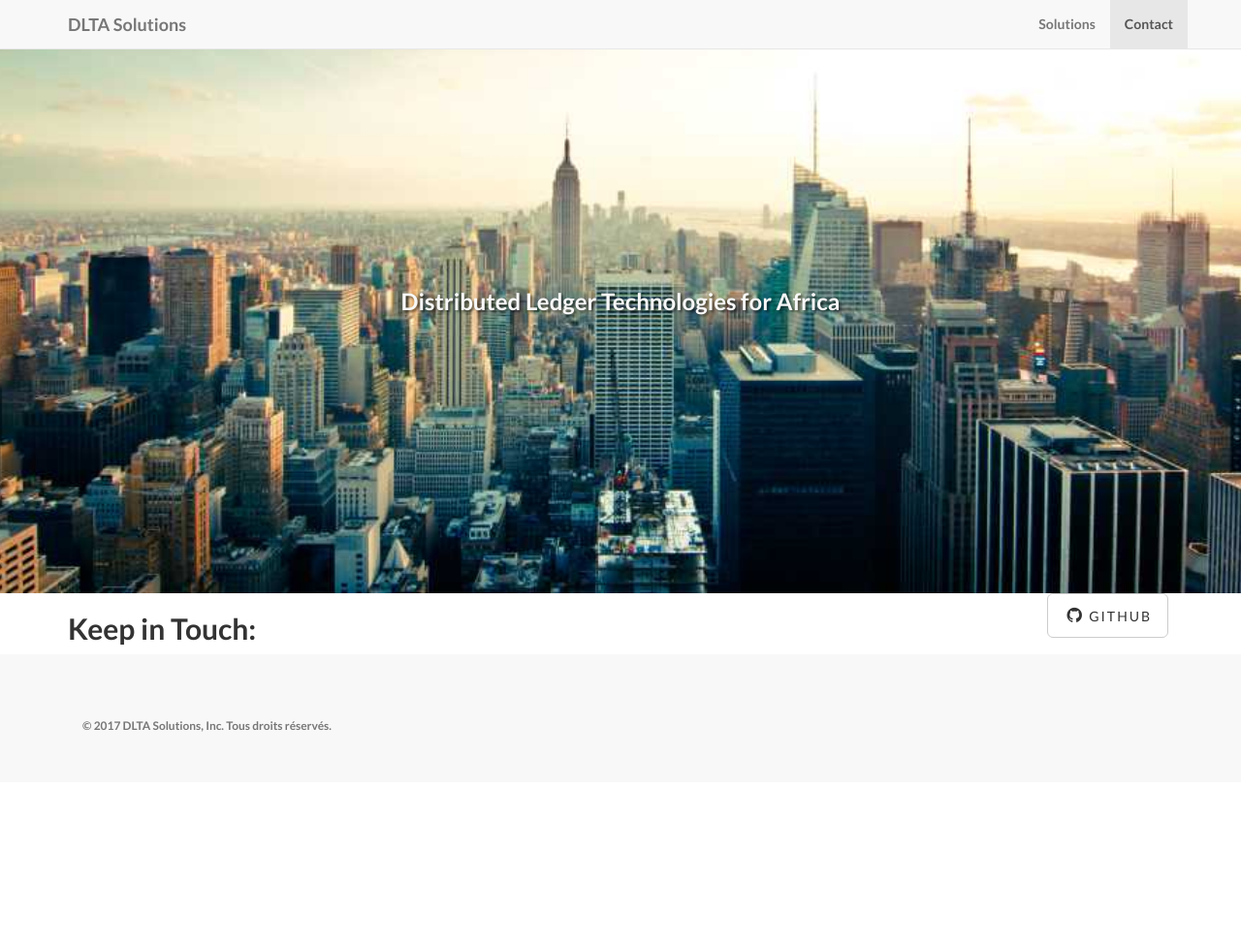
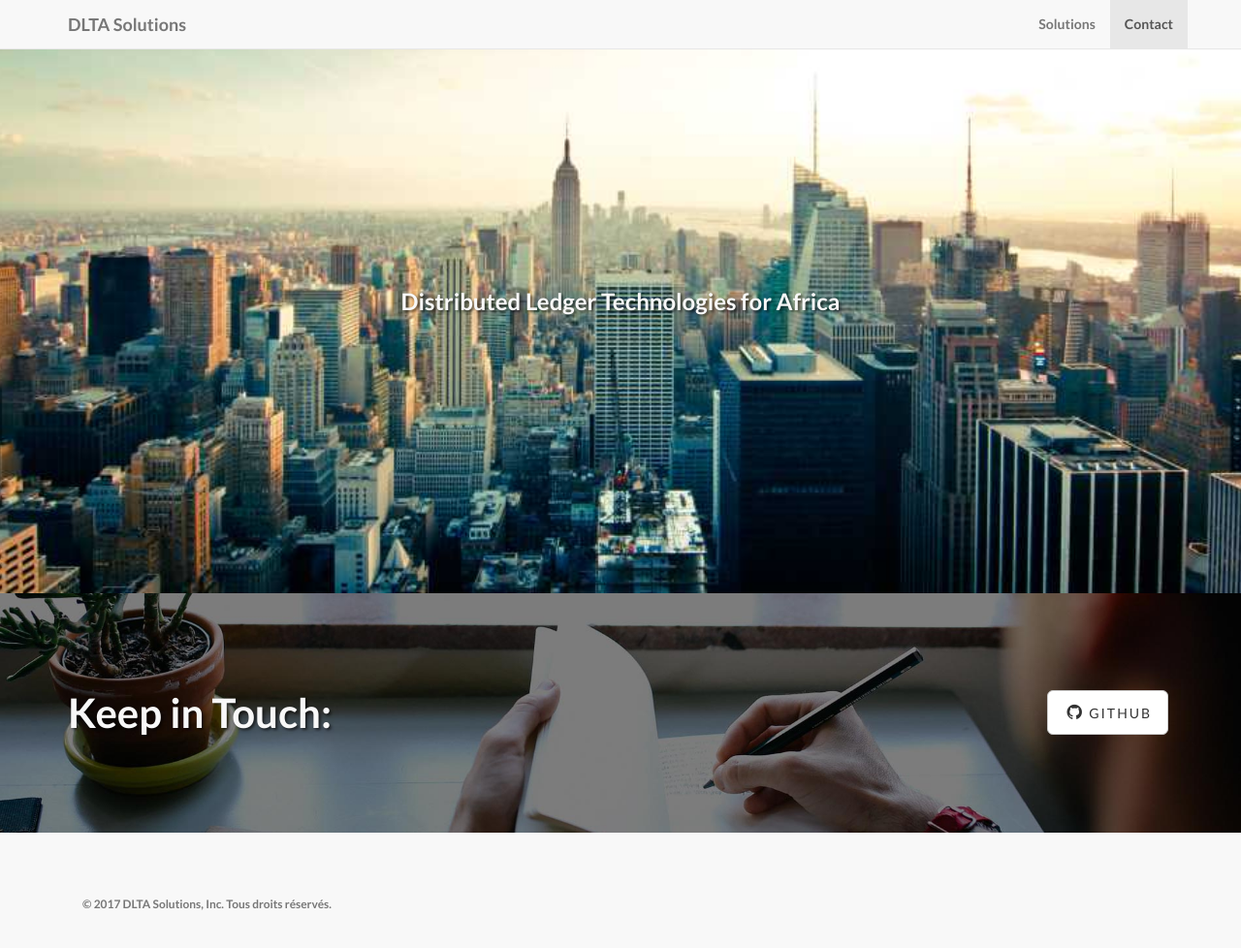
Before and after one commit to dltasolutions/dltasolutions.github.io, a Jekyll site: the page built from index.html, in a window 1280 px wide and 991 px high. Shown: the top 978 px of the window at 97% size. Built offline with Jekyll 4.4.1, drawn with Linux system fonts in a browser that asks for light colours.

Commit message:
Update contact.html

```diff
--- a/_includes/contact.html
+++ b/_includes/contact.html
@@ -1,5 +1,5 @@
 <section id="contact">
-	<div>
+	<div class="banner">
 		<div class="container">
 
 			<div class="row">
```
